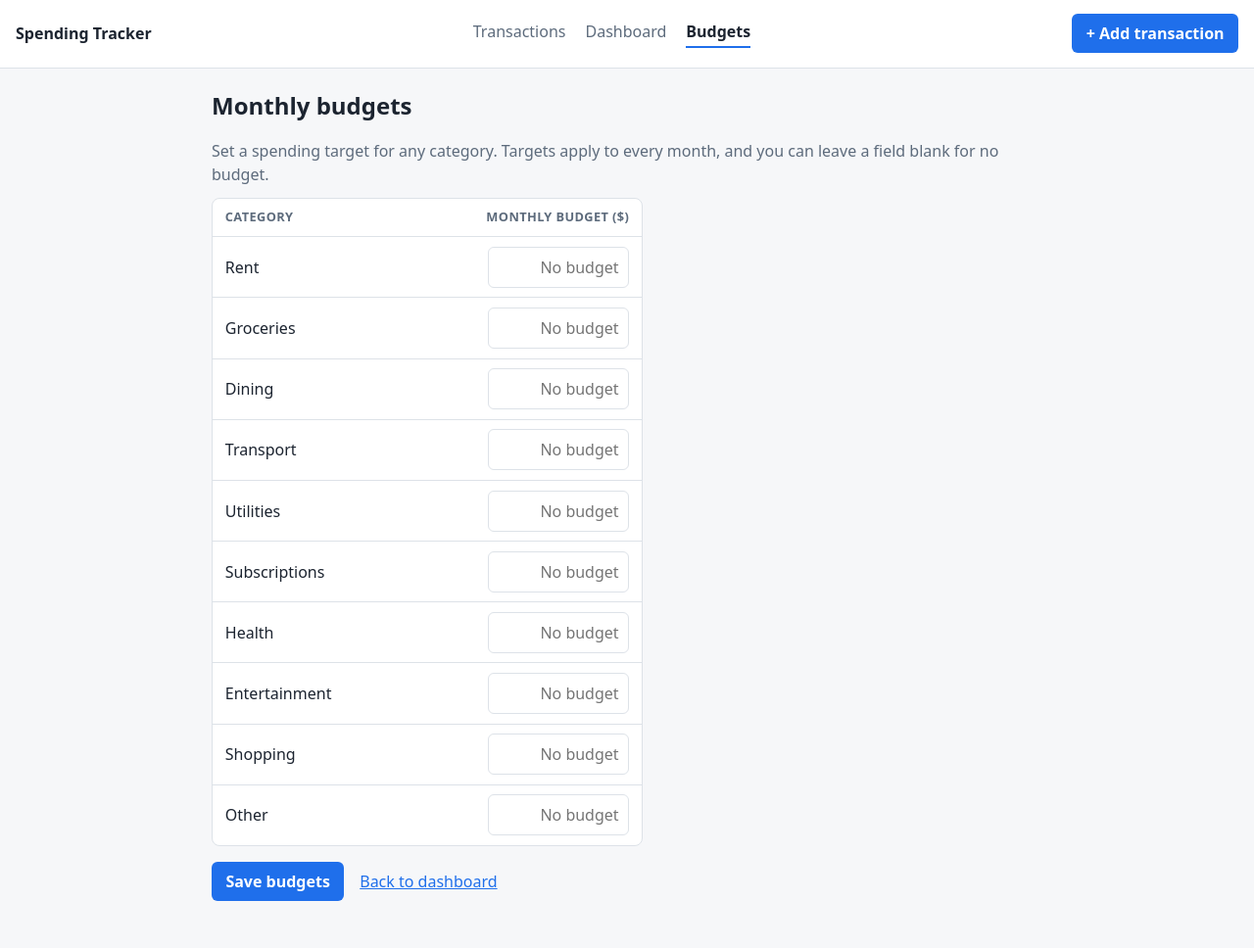
After one commit to botfly7/spending-tracker, a Flask app: page /budgets in a window 1280 px wide. The commit adds this page. Shown: the whole page at 98% size. Run offline with Flask 3, Linux system fonts and the light colour scheme; data comes from the database, SQL or seed files in the repository; data that the repository does not hold is empty.

Commit message:
Add monthly budgets and budget vs. actual view

```diff
--- a/tracker/__init__.py
+++ b/tracker/__init__.py
@@ -4,7 +4,7 @@ import os
 
 from flask import Flask
 
-from . import dashboard, db, routes
+from . import budgets, dashboard, db, routes
 
 
 def create_app(test_config=None):
@@ -23,4 +23,5 @@ def create_app(test_config=None):
     db.init_app(app)
     app.register_blueprint(routes.bp)
     app.register_blueprint(dashboard.bp)
+    app.register_blueprint(budgets.bp)
     return app
--- /dev/null
+++ b/tracker/budgets.py
@@ -0,0 +1,54 @@
+"""Monthly budget targets: one optional amount per category."""
+
+from flask import Blueprint, flash, redirect, render_template, request, url_for
+
+from .db import get_categories, get_db
+from .routes import parse_amount, plain_amount
+
+bp = Blueprint("budgets", __name__)
+
+
+@bp.route("/budgets", methods=("GET", "POST"))
+def index():
+    db = get_db()
+    categories = get_categories()
+
+    if request.method == "POST":
+        targets, errors = {}, []
+        for category in categories:
+            raw = request.form.get(f"budget_{category['id']}", "").strip()
+            if not raw:
+                targets[category["id"]] = None  # blank means "no budget"
+                continue
+            cents = parse_amount(raw)
+            if cents is None:
+                errors.append(
+                    f"{category['name']}: enter an amount greater than 0 with at most "
+                    "two decimal places, or leave it blank."
+                )
+                continue
+            targets[category["id"]] = cents
+
+        if not errors:
+            # One transaction: either every change is saved or none of them are.
+            with db:
+                for category_id, cents in targets.items():
+                    if cents is None:
+                        db.execute("DELETE FROM budgets WHERE category_id = ?", (category_id,))
+                    else:
+                        db.execute(
+                            "INSERT INTO budgets (category_id, amount_cents) VALUES (?, ?) "
+                            "ON CONFLICT (category_id) DO UPDATE SET amount_cents = excluded.amount_cents",
+                            (category_id, cents),
+                        )
+            flash("Budgets saved.")
+            return redirect(url_for("budgets.index"))
+
+        for message in errors:
+            flash(message, "error")
+        values = {c["id"]: request.form.get(f"budget_{c['id']}", "") for c in categories}
+        return render_template("budgets.html", categories=categories, values=values), 400
+
+    saved = db.execute("SELECT category_id, amount_cents FROM budgets").fetchall()
+    values = {row["category_id"]: plain_amount(row["amount_cents"]) for row in saved}
+    return render_template("budgets.html", categories=categories, values=values)
--- a/tracker/schema.sql
+++ b/tracker/schema.sql
@@ -17,3 +17,11 @@ CREATE TABLE IF NOT EXISTS transactions (
 
 CREATE INDEX IF NOT EXISTS idx_transactions_date ON transactions (date);
 CREATE INDEX IF NOT EXISTS idx_transactions_category ON transactions (category_id);
+
+-- One optional monthly spending target per category, in integer cents.
+-- No row means "no budget". Because this file runs on every start-up with
+-- IF NOT EXISTS, existing databases pick this table up automatically.
+CREATE TABLE IF NOT EXISTS budgets (
+    category_id  INTEGER PRIMARY KEY REFERENCES categories (id),
+    amount_cents INTEGER NOT NULL CHECK (amount_cents > 0)
+);
--- a/tracker/static/style.css
+++ b/tracker/static/style.css
@@ -7,6 +7,7 @@
   --accent: #1f6feb;
   --accent-text: #ffffff;
   --danger: #c62828;
+  --warn: #9a5b00;
   --ok-bg: #e7f5ec;
   --ok-text: #14532d;
   --error-bg: #fdeaea;
@@ -23,6 +24,7 @@
     --accent: #4c8dff;
     --accent-text: #0b1220;
     --danger: #ff7b72;
+    --warn: #f0b429;
     --ok-bg: #12301f;
     --ok-text: #b7ebc6;
     --error-bg: #3a1717;
@@ -278,3 +280,60 @@ tfoot td {
   height: 100%;
   background: var(--accent);
 }
+
+.bar.near > span { background: var(--warn); }
+.bar.over > span { background: var(--danger); }
+
+/* ---------- budgets ---------- */
+
+.section-head {
+  display: flex;
+  align-items: baseline;
+  justify-content: space-between;
+  gap: 1rem;
+  margin: 2rem 0 0.5rem;
+}
+
+.section-head h2 {
+  margin: 0;
+  font-size: 1.2rem;
+}
+
+.section-note {
+  margin: 0 0 0.75rem;
+  color: var(--muted);
+}
+
+.section-note strong { color: var(--text); }
+
+.status-over {
+  color: var(--danger);
+  font-weight: 600;
+}
+
+.tag {
+  display: inline-block;
+  margin-left: 0.4rem;
+  padding: 0 0.5rem;
+  border: 1px solid currentColor;
+  border-radius: 999px;
+  font-size: 0.75rem;
+  font-weight: 600;
+}
+
+.tag.near { color: var(--warn); }
+.tag.over { color: var(--danger); }
+
+.budget-form .table-wrap { max-width: 440px; }
+
+.budget-form label {
+  color: var(--text);
+  font-size: 1rem;
+}
+
+.budget-form input {
+  width: 9rem;
+  text-align: right;
+}
+
+.budget-form .form-actions { margin-top: 1rem; }
--- a/tracker/templates/base.html
+++ b/tracker/templates/base.html
@@ -15,6 +15,8 @@
          {% if endpoint in ('transactions.index', 'transactions.edit') %}aria-current="page"{% endif %}>Transactions</a>
       <a href="{{ url_for('dashboard.index') }}"
          {% if endpoint.startswith('dashboard.') %}aria-current="page"{% endif %}>Dashboard</a>
+      <a href="{{ url_for('budgets.index') }}"
+         {% if endpoint.startswith('budgets.') %}aria-current="page"{% endif %}>Budgets</a>
     </nav>
     <a class="button" href="{{ url_for('transactions.add') }}">+ Add transaction</a>
   </header>
--- /dev/null
+++ b/tracker/templates/budgets.html
@@ -0,0 +1,41 @@
+{% extends "base.html" %}
+
+{% block title %}Budgets · Spending Tracker{% endblock %}
+
+{% block content %}
+<h1>Monthly budgets</h1>
+<p class="section-note">
+  Set a spending target for any category. Targets apply to every month, and you can
+  leave a field blank for no budget.
+</p>
+
+<form class="budget-form" method="post" novalidate>
+  <div class="table-wrap">
+    <table>
+      <thead>
+        <tr>
+          <th>Category</th>
+          <th class="num">Monthly budget ($)</th>
+        </tr>
+      </thead>
+      <tbody>
+        {% for c in categories %}
+          <tr>
+            <td><label for="budget-{{ c['id'] }}">{{ c['name'] }}</label></td>
+            <td class="num">
+              <input id="budget-{{ c['id'] }}" type="text" name="budget_{{ c['id'] }}"
+                     inputmode="decimal" placeholder="No budget"
+                     value="{{ values.get(c['id'], '') }}">
+            </td>
+          </tr>
+        {% endfor %}
+      </tbody>
+    </table>
+  </div>
+
+  <div class="form-actions">
+    <button type="submit">Save budgets</button>
+    <a href="{{ url_for('dashboard.index') }}">Back to dashboard</a>
+  </div>
+</form>
+{% endblock %}
```
Also changed, not shown: ROADMAP.md (+2 -2 lines), tests/conftest.py (+24 -0 lines), tests/test_budget_vs_actual.py (added, +101 -0 lines), tests/test_budgets.py (added, +94 -0 lines), tracker/dashboard.py (+54 -1 lines), tracker/templates/dashboard.html (+56 -0 lines), README.md.
